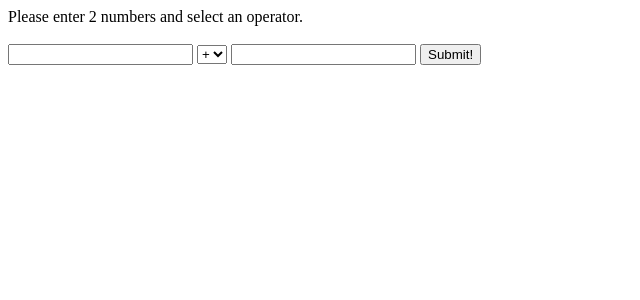
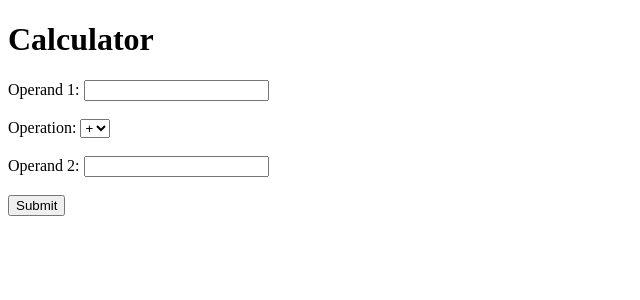
Before and after one commit to jf-759/module2_assignment, a Flask app: page /calculator in a window 1280 px wide. Shown: the top 300 px of the page, without its empty margins (0-640 px from the left). Run offline with Flask 3, Linux system fonts and the light colour scheme.

Commit message:
finished part 2

```diff
--- a/app.py
+++ b/app.py
@@ -78,20 +78,7 @@ def message_results():
 @app.route('/calculator')
 def calculator():
     """Shows the user a form to enter 2 numbers and an operation."""
-    return """
-    <form action="/calculator_results" method="GET">
-        Please enter 2 numbers and select an operator.<br/><br/>
-        <input type="number" name="operand1">
-        <select name="operation">
-            <option value="add">+</option>
-            <option value="subtract">-</option>
-            <option value="multiply">*</option>
-            <option value="divide">/</option>
-        </select>
-        <input type="number" name="operand2">
-        <input type="submit" value="Submit!">
-    </form>
-    """
+    return render_template('calculator_form.html')
 
 @app.route('/calculator_results')
 def calculator_results():
@@ -115,10 +102,10 @@ def calculator_results():
         result = operand1 / operand2
         op_symbol = '/'
     else:
-        return "Invalid operation."
+        return "Error: Invalid operation."
 
 
-    return f"You chose to {operation} {operand1} and {operand2}. Your result is: {result}."
+    return render_template('calculator_results.html', operand1 = operand1, operand2 = operand2, operation = operation, op_symbol = op_symbol, result = result)
 
 
 HOROSCOPE_PERSONALITIES = {
@@ -141,26 +128,44 @@ def horoscope_form():
     """Shows the user a form to fill out to select their horoscope."""
     return render_template('horoscope_form.html')
 
-@app.route('/horoscope_results')
+HOROSCOPE_PERSONALITIES = {
+    "aries": "Adventurous, dynamic, and energetic.",
+    "taurus": "Reliable, patient, and determined.",
+    "gemini": "Versatile, curious, and expressive.",
+    "cancer": "Emotional, intuitive, and caring.",
+    "leo": "Generous, warm-hearted, and creative.",
+    "virgo": "Practical, analytical, and hardworking.",
+    "libra": "Charming, diplomatic, and fair-minded.",
+    "scorpio": "Resourceful, passionate, and loyal.",
+    "sagittarius": "Optimistic, independent, and intellectual.",
+    "capricorn": "Disciplined, ambitious, and responsible.",
+    "aquarius": "Innovative, humanitarian, and independent.",
+    "pisces": "Compassionate, artistic, and intuitive."
+}
+
+@app.route('/horoscope_results', methods=['GET'])
 def horoscope_results():
     """Shows the user the result for their chosen horoscope."""
 
-    # TODO: Get the sign the user entered in the form, based on their birthday
-    horoscope_sign = ''
+    # Get the user's name and the selected horoscope sign from the query string
+    users_name = request.args.get('users_name')
+    horoscope_sign = request.args.get('horoscope_sign')
 
-    # TODO: Look up the user's personality in the HOROSCOPE_PERSONALITIES
-    # dictionary based on what the user entered
-    users_personality = ''
+    # Look up the user's personality in the HOROSCOPE_PERSONALITIES dictionary
+    users_personality = HOROSCOPE_PERSONALITIES.get(horoscope_sign, "Personality not found.")
 
-    # TODO: Generate a random number from 1 to 99
-    lucky_number = 0
+    # Generate a random lucky number from 1 to 99
+    lucky_number = random.randint(1, 99)
 
+    # Prepare context to pass to the template
     context = {
+        'users_name': users_name,
         'horoscope_sign': horoscope_sign,
         'personality': users_personality,
         'lucky_number': lucky_number
     }
 
+    # Render the results in the horoscope_results.html template
     return render_template('horoscope_results.html', **context)
 
 if __name__ == '__main__':
--- a/templates/calculator_form.html
+++ b/templates/calculator_form.html
@@ -4,12 +4,24 @@
         <title>Calculator</title>
     </head>
     <body>
-        <!-- Your HTML code goes here! -->
+        <h1>Calculator</h1>
+        <form action = "/calculator_results" method = "GET">
+            <label for = "operand1"> Operand 1: </label>
+            <input type = "number" name = "operand1" required><br><br>
 
+            <label for = "operation">Operation:</label>
+            <select name = "operation" required>
+                <option value="add">+</option>
+                <option value="subtract">-</option>
+                <option value="multiply">*</option>
+                <option value="divide">/</option>
+            </select><br><br>
 
+            <label for ="operand2">Operand 2:</label>
+            <input type="number" name="operand2" required><br><br>
 
+            <input type="submit" value="Submit">
 
-
-
+        </form>
     </body>
 </html>
```
Also changed, not shown: templates/calculator_results.html (+4 -7 lines), templates/horoscope_results.html (+4 -6 lines).
